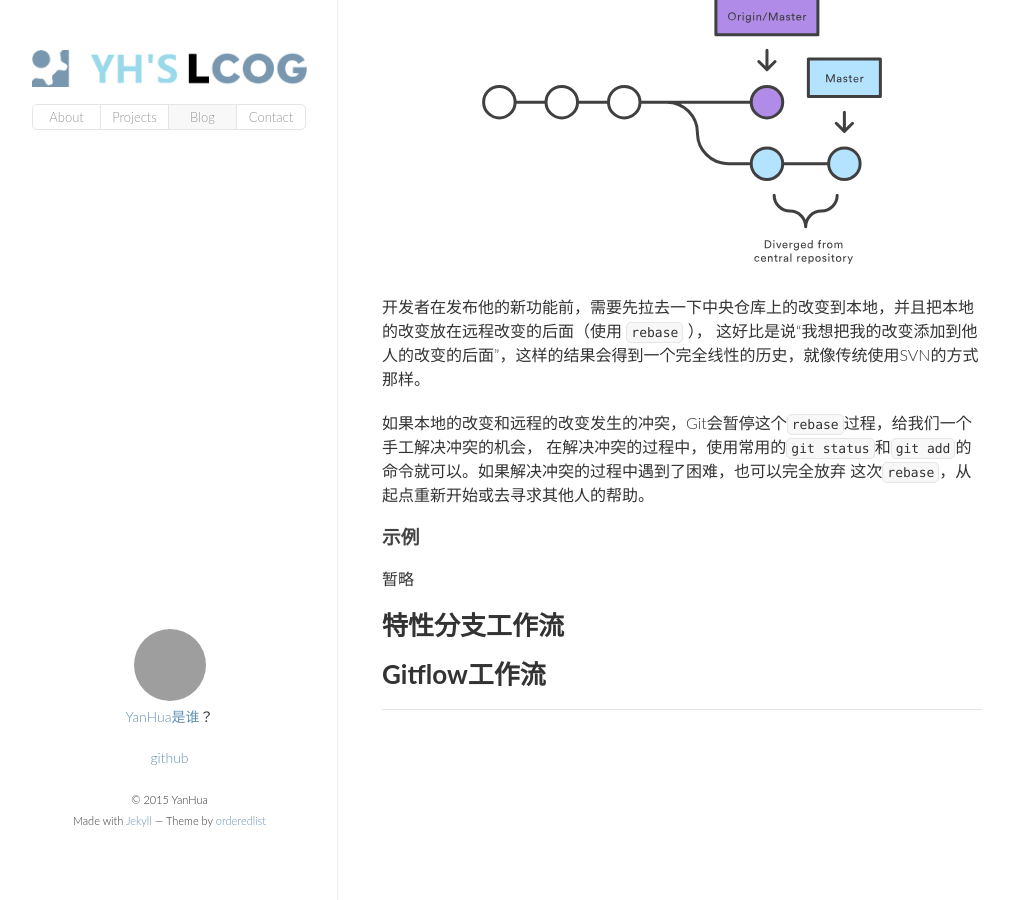
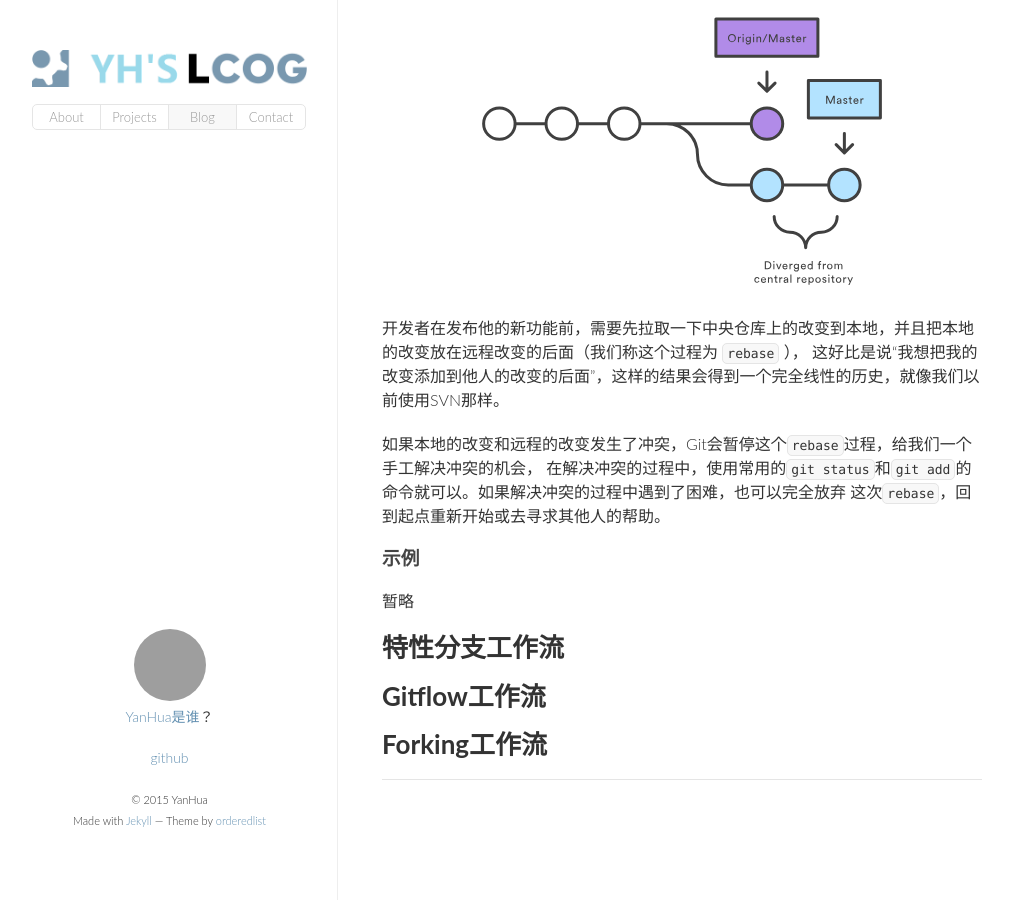
Before and after one commit to yanhua365/yanhua365.github.com, a Jekyll site: the page built from _posts/2015-07-10-git-workflow.md, in a window 1280 px wide and 900 px high, scrolled down 2406 px. Shown: the whole window, without its empty margins (133-1143 px from the left). Built offline with Jekyll 4.4.1, drawn with Linux system fonts in a browser that asks for light colours; comment, search, counter and statistics services are not loaded; before the commit the page ends 3236 px from its top, so only the background shows below that; grey boxes are pictures that could not be loaded.

Commit message:
修改了gitworkflow的banner

```diff
--- a/_posts/2015-07-10-git-workflow.md
+++ b/_posts/2015-07-10-git-workflow.md
@@ -52,12 +52,12 @@ Git本身并不会强制你使用那种工作流程，这里介绍的四种常
 
 ![几种式工作流的提交](/img/posts/git-workflow-03.svg)
 
-开发者在发布他的新功能前，需要先拉去一下中央仓库上的改变到本地，并且把本地的改变放在远程改变的后面（使用 `rebase` ），
-这好比是说“我想把我的改变添加到他人的改变的后面”，这样的结果会得到一个完全线性的历史，就像传统使用SVN的方式那样。
+开发者在发布他的新功能前，需要先拉取一下中央仓库上的改变到本地，并且把本地的改变放在远程改变的后面（我们称这个过程为 `rebase` ），
+这好比是说“我想把我的改变添加到他人的改变的后面”，这样的结果会得到一个完全线性的历史，就像我们以前使用SVN那样。
 
-如果本地的改变和远程的改变发生的冲突，Git会暂停这个`rebase`过程，给我们一个手工解决冲突的机会，
+如果本地的改变和远程的改变发生了冲突，Git会暂停这个`rebase`过程，给我们一个手工解决冲突的机会，
 在解决冲突的过程中，使用常用的`git status`和`git add`的命令就可以。如果解决冲突的过程中遇到了困难，也可以完全放弃
-这次`rebase`，从起点重新开始或去寻求其他人的帮助。
+这次`rebase`，回到起点重新开始或去寻求其他人的帮助。
 
 ### 示例
 
@@ -68,3 +68,6 @@ Git本身并不会强制你使用那种工作流程，这里介绍的四种常
 
 
 ## Gitflow工作流
+
+
+## Forking工作流
```
Also changed, not shown: other parts of _posts/2015-07-10-git-workflow.md (+1 -1 lines), img/post-banners/git-workflow-banner.svg (added).
